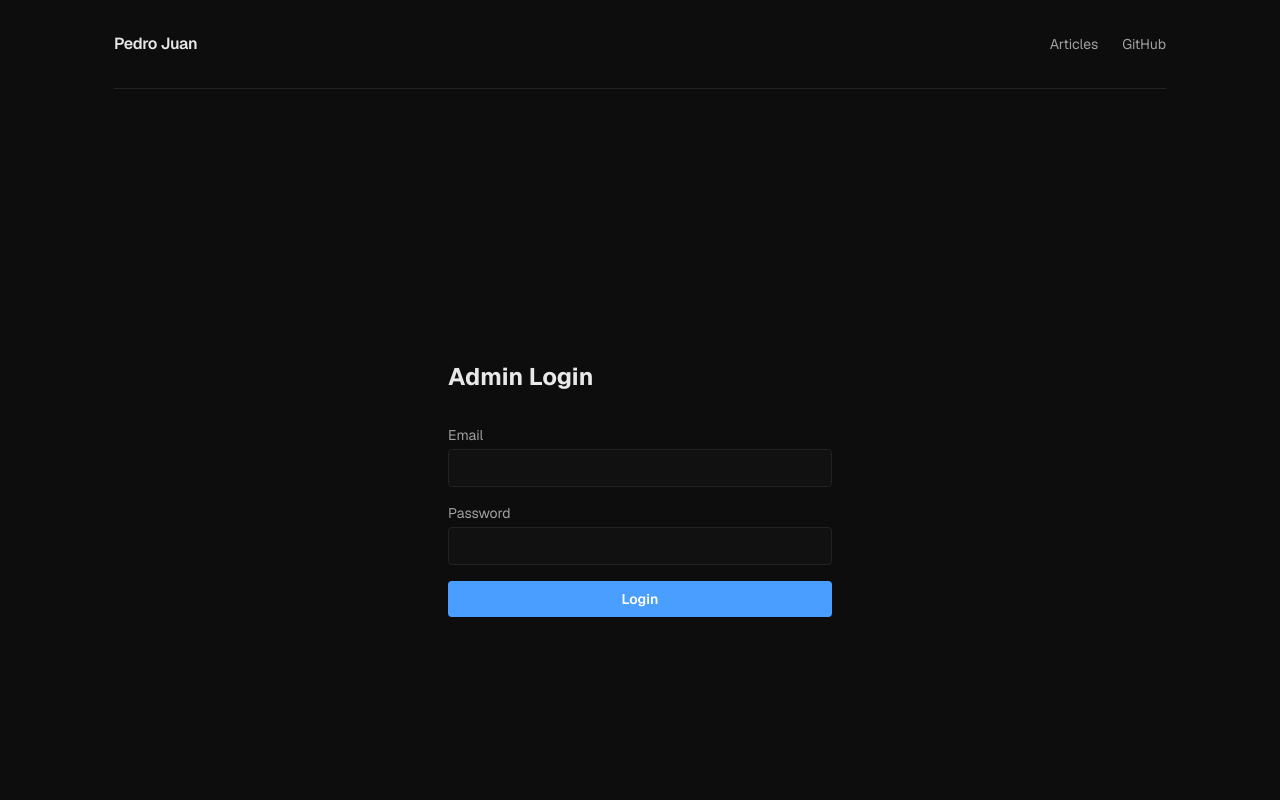
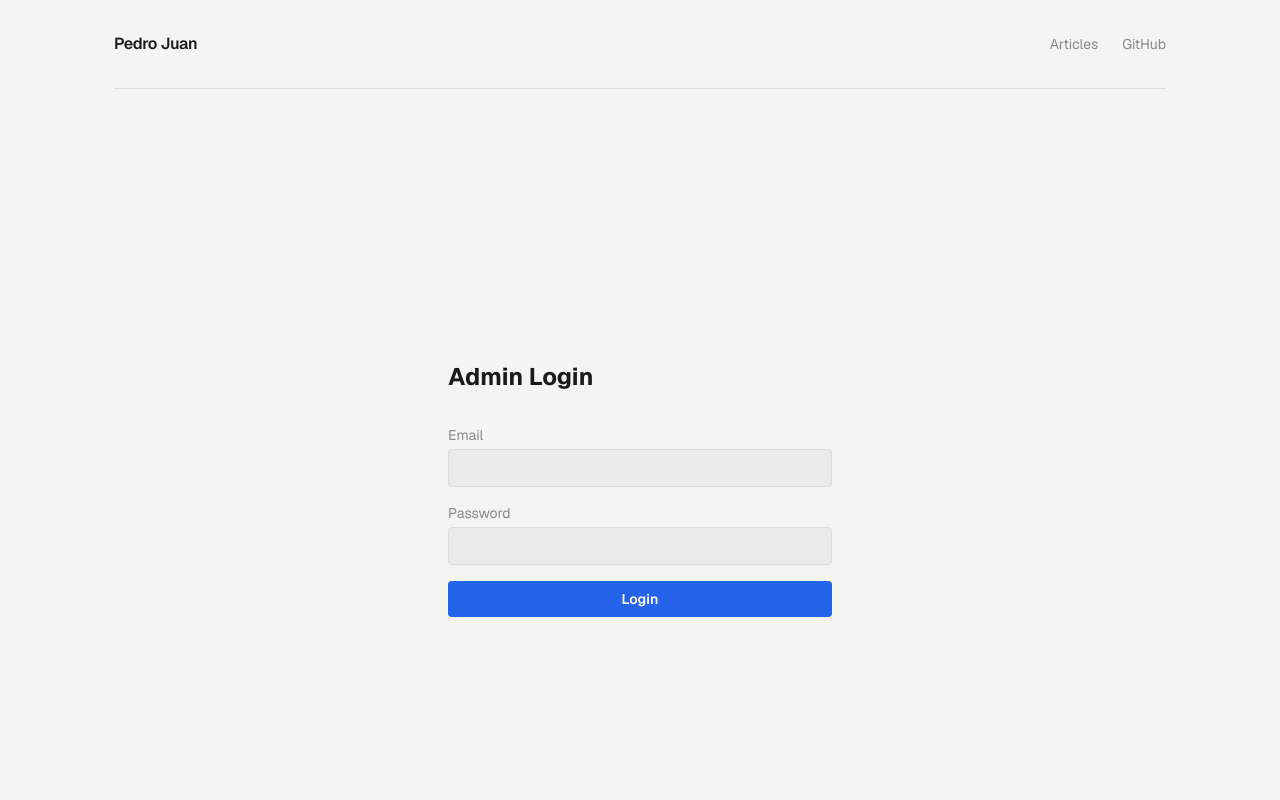
Before and after one commit to PedroJuanOfc/personal_blog, a Next.js app in the folder frontend/: page /admin/login in a window 1280 px wide. Shown: the top 800 px of the page. Built offline with nearby package versions, Linux system fonts and the light colour scheme; no server answers.

Commit message:
feat(frontend): switch to light theme with improved prose styles

```diff
--- a/frontend/src/app/globals.css
+++ b/frontend/src/app/globals.css
@@ -2,12 +2,13 @@
 @plugin "@tailwindcss/typography";
 
 :root {
-  --background: #0d0d0d;
-  --foreground: #e8e8e8;
-  --muted: #a0a0a0;
-  --border: #222222;
-  --card: #111111;
-  --accent: #4a9eff;
+  color-scheme: light;
+  --background: #f4f4f0;
+  --foreground: #1a1a1a;
+  --muted: #888888;
+  --border: #dcdcdc;
+  --card: #ebebeb;
+  --accent: #2563eb;
 }
 
 @theme inline {
@@ -85,10 +86,11 @@
 
 .prose li {
   margin-bottom: 0.25rem;
+  color: var(--foreground);
 }
 
 .prose blockquote {
-  border-left: 3px solid var(--border);
+  border-left: 3px solid var(--accent);
   padding-left: 1rem;
   color: var(--muted);
   font-style: italic;
@@ -96,27 +98,27 @@
 }
 
 .prose pre {
-  background: var(--card);
-  border: 1px solid var(--border);
+  background: #1e1e1e;
   border-radius: 0.5rem;
-  padding: 1rem 1.25rem;
+  padding: 1.25rem 1.5rem;
   overflow-x: auto;
   margin: 1.5rem 0;
 }
 
 .prose pre code {
-  background: none;
-  padding: 0;
+  background: none !important;
+  border: none !important;
+  padding: 0 !important;
   font-size: 0.875rem;
   line-height: 1.7;
-  color: var(--foreground);
+  color: #e8e8e8;
 }
 
 .prose code {
-  background: var(--card);
-  border: 1px solid var(--border);
+  background: #dde1e7;
+  border: 1px solid #c8cdd5;
   padding: 0.15em 0.4em;
   border-radius: 0.25rem;
   font-size: 0.875em;
-  color: var(--foreground);
+  color: #1a1a1a;
 }
--- a/frontend/src/app/layout.tsx
+++ b/frontend/src/app/layout.tsx
@@ -35,8 +35,8 @@
                 Pedro Juan
               </a>
               <div className="flex gap-6 text-sm" style={{ color: "var(--muted)" }}>
-                <a href="/" className="hover:text-white transition-colors">Articles</a>
-                <a href="https://github.com/PedroJuanOfc" target="_blank" rel="noopener noreferrer" className="hover:text-white transition-colors">GitHub</a>
+                <a href="/" className="hover:text-[var(--foreground)] transition-colors">Articles</a>
+                <a href="https://github.com/PedroJuanOfc" target="_blank" rel="noopener noreferrer" className="hover:text-[var(--foreground)] transition-colors">GitHub</a>
               </div>
             </nav>
           </header>
```
